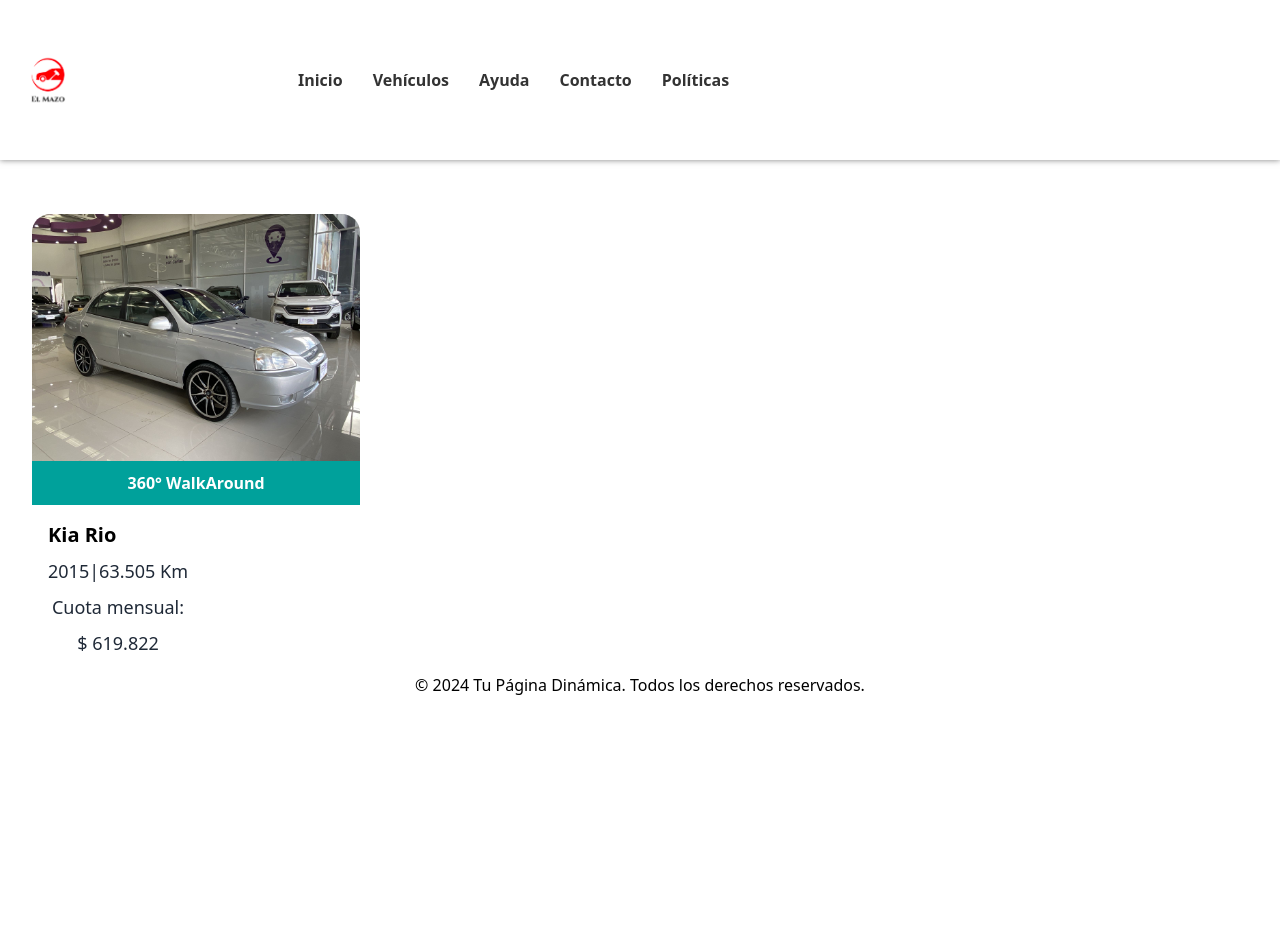
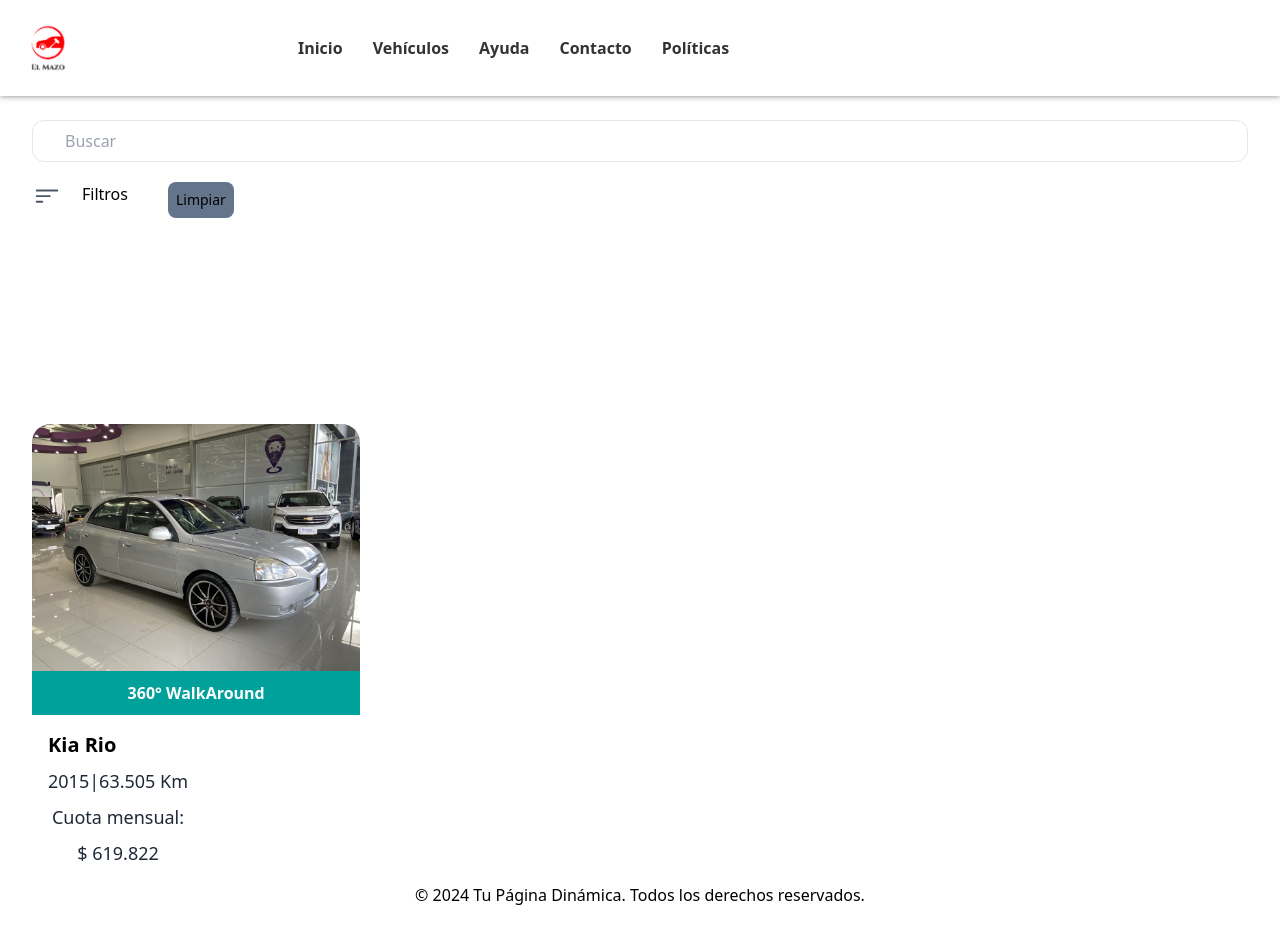
Before and after one commit to JulianMarquez2005/subasta, a React (Vite) app: page / in a window 1280 px wide. Before the commit the page ends 800 px from the top, so only its background shows below. Built offline with nearby package versions, Linux system fonts and the light colour scheme.

Commit message:
componente filtro de busqueda con estilos

```diff
--- a/src/App.css
+++ b/src/App.css
@@ -52,8 +52,8 @@
   position: fixed;
   top: 0;
   left: 0;
-  width: 100%;
-  height: 20%;
+  min-width: 100%;
+  max-height: 20%;
   z-index: 999px;
   box-shadow: 0px 0px 6px 0px rgba(0, 0, 0, 0.5);
   display: flex;
--- a/src/App.jsx
+++ b/src/App.jsx
@@ -5,13 +5,19 @@
 import Card from './feactures/components/Card'
 import { Layout } from './feactures/components/Layout'
 import './App.css'
+import FiltroBusqueda from './feactures/components/FiltroBusqueda'
 
 const App = () => {
   const [count, setCount] = useState(0)
 
   return (
     <>
+    <div>
       <Header />
+    </div>
+    <div>
+      <FiltroBusqueda/>
+    </div>
       <article>
         <Layout>
           <Card />
--- /dev/null
+++ b/src/feactures/components/FiltroBusqueda.jsx
@@ -0,0 +1,24 @@
+import React from 'react'
+
+const FiltroBusqueda = () => {
+    return(
+        <sesion className="mt-{28} p-8 h-2">
+            <div className="contentFiltro mt-16">
+                <form>
+                    <input type="text"  className="block w-full px-4 py-2 mt-2 text-black-700 bg-white placeholder:text-gray-400 border border-gray-200 rounded-md focus:border-primary-50 focus:ring-primary-50 focus:outline-none focus:ring focus:ring-opacity-40 disabled:bg-gray-100 disabled:text-gray-400 pl-8 w-full rounded-xl mt-0 bg-gray-200 focus:ring-0"  placeholder='Buscar'/>
+                </form>
+            </div>
+            <div className="limpiarFiltros  flex mt-5" >
+                <svg stroke="currentColor" fill="currentColor" stroke-width="0" viewBox="0 0 16 16" class="text-gray-600" height="30" width="30" xmlns="http://www.w3.org/2000/svg"><path d="M2 10.5a.5.5 0 0 1 .5-.5h3a.5.5 0 0 1 0 1h-3a.5.5 0 0 1-.5-.5zm0-3a.5.5 0 0 1 .5-.5h7a.5.5 0 0 1 0 1h-7a.5.5 0 0 1-.5-.5zm0-3a.5.5 0 0 1 .5-.5h11a.5.5 0 0 1 0 1h-11a.5.5 0 0 1-.5-.5z"></path></svg>
+                <h2 className='mx-5'>Filtros</h2>
+                <button className=" mx-5 border-2 border-gray-400 bg-slate-500 rouded-lg hover:text-red-700 inline-flex justify-center items-center rounded-lg border disabled:opacity-70 disabled:cursor-not-allowed focus:outline-none hover:opacity-80 focus:shadow-none focus:opacity-[0.85] active:shadow-none active:opacity-[0.85] disabled:shadow-none transition-opacity border-none text-tertiary hover:bg-tertiary/10 focus:bg-tertiary/10  text-sm p-2 md:block" >Limpiar</button>
+            </div>
+            <div className='bg-white rounded-xl shadow-lg flex justify-between items-center overflow-x-auto'>
+
+            </div>
+        </sesion>
+
+    );
+}
+
+export default FiltroBusqueda;
```
